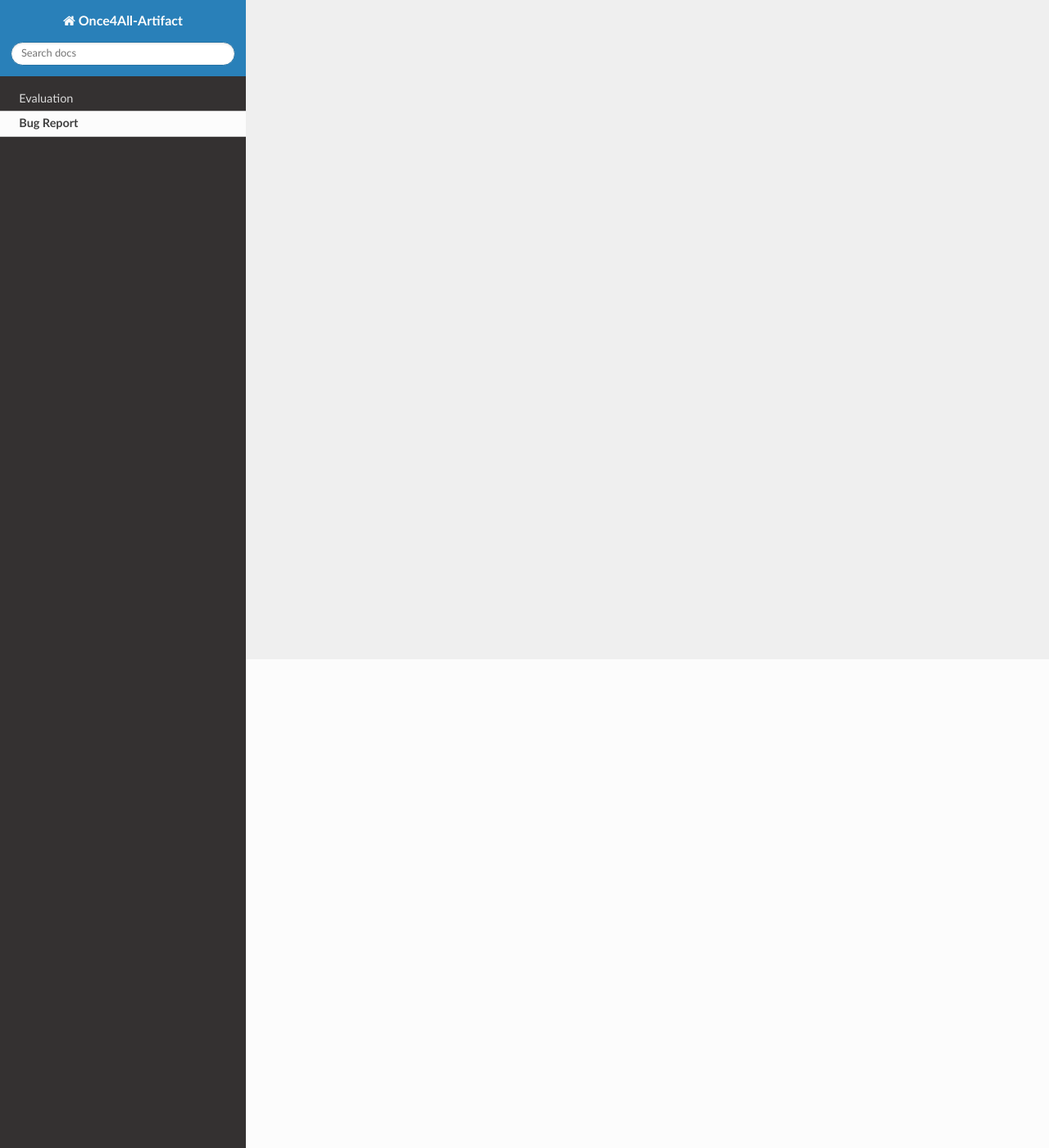
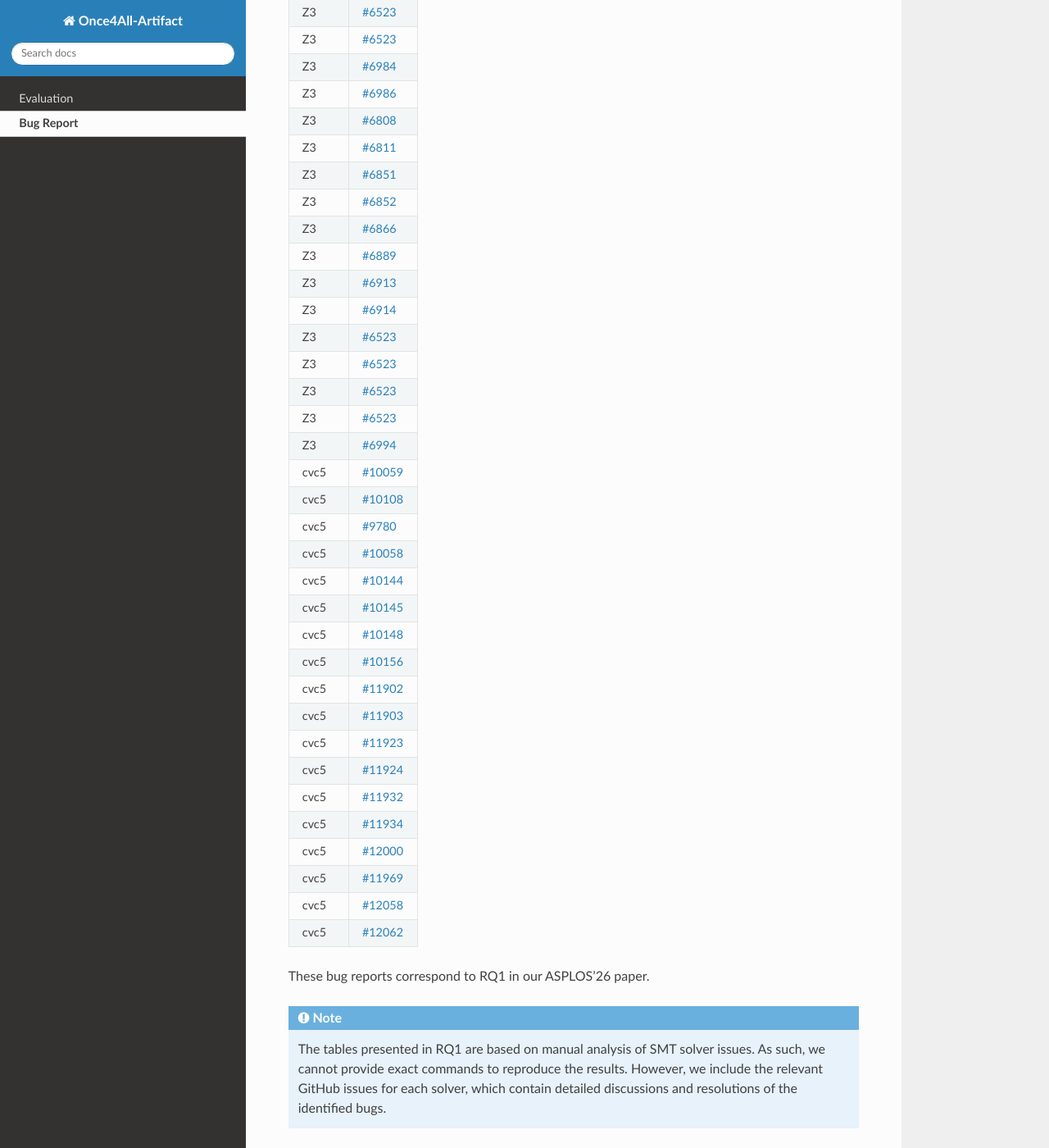
Before and after one commit to merlin-cs/Once4All, a Sphinx documentation site: the page built from docs/source/bug-report.rst, in a window 1280 px wide and 1400 px high, scrolled down 596 px. Shown: the whole window at 82% size. Built offline with Sphinx 7.4.7 and the Read the Docs theme 3.1.0, drawn with Linux system fonts in a browser that asks for light colours; some of the changed text lies outside the part shown.

Commit message:
Update bug-report.rst

```diff
--- a/docs/source/bug-report.rst
+++ b/docs/source/bug-report.rst
@@ -4,11 +4,55 @@ Bug Report
 This document provides an overview of the bugs identified in SMT solvers during our research.
 Each entry links to the corresponding GitHub issue for more detailed information.
 
-=================  =======
+=================  ====================================================================================================
     Solver           Issue ID
-=================  =======
-
-=================  =======
+=================  ====================================================================================================
+Z3                 `#6934 <https://github.com/Z3Prover/z3/issues/6934>`_
+Z3                 `#6935 <https://github.com/Z3Prover/z3/issues/6935>`_
+Z3                 `#6946 <https://github.com/Z3Prover/z3/issues/6946>`_
+Z3                 `#6950 <https://github.com/Z3Prover/z3/issues/6950>`_
+Z3                 `#6971 <https://github.com/Z3Prover/z3/issues/6971>`_
+Z3                 `#6523 <https://github.com/Z3Prover/z3/issues/6523#issuecomment-1730669133>`_
+Z3                 `#6523 <https://github.com/Z3Prover/z3/issues/6523#issuecomment-1733099033>`_
+Z3                 `#6523 <https://github.com/Z3Prover/z3/issues/6523#issuecomment-1751951898>`_
+Z3                 `#6523 <https://github.com/Z3Prover/z3/issues/6523#issuecomment-1764075704>`_
+Z3                 `#6523 <https://github.com/Z3Prover/z3/issues/6523#issuecomment-1787368861>`_
+Z3                 `#6523 <https://github.com/Z3Prover/z3/issues/6523#issuecomment-1788322001>`_
+Z3                 `#6523 <https://github.com/Z3Prover/z3/issues/6523#issuecomment-1792361820>`_
+Z3                 `#6984 <https://github.com/Z3Prover/z3/issues/6984>`_
+Z3                 `#6986 <https://github.com/Z3Prover/z3/issues/6986>`_
+Z3                 `#6808 <https://github.com/Z3Prover/z3/issues/6808>`_
+Z3                 `#6811 <https://github.com/Z3Prover/z3/issues/6811>`_
+Z3                 `#6851 <https://github.com/Z3Prover/z3/issues/6851>`_
+Z3                 `#6852 <https://github.com/Z3Prover/z3/issues/6852>`_
+Z3                 `#6866 <https://github.com/Z3Prover/z3/issues/6866>`_
+Z3                 `#6889 <https://github.com/Z3Prover/z3/issues/6889>`_
+Z3                 `#6913 <https://github.com/Z3Prover/z3/issues/6913>`_
+Z3                 `#6914 <https://github.com/Z3Prover/z3/issues/6914>`_
+Z3                 `#6523 <https://github.com/Z3Prover/z3/issues/6523#issuecomment-1801974241>`_
+Z3                 `#6523 <https://github.com/Z3Prover/z3/issues/6523#issuecomment-1803269115>`_
+Z3                 `#6523 <https://github.com/Z3Prover/z3/issues/6523#issuecomment-1810015182>`_
+Z3                 `#6523 <https://github.com/Z3Prover/z3/issues/6523#issuecomment-1810036246>`_
+Z3                 `#6994 <https://github.com/Z3Prover/z3/issues/6994>`_
+cvc5               `#10059 <https://github.com/cvc5/cvc5/issues/10059>`_
+cvc5               `#10108 <https://github.com/cvc5/cvc5/issues/10108>`_
+cvc5               `#9780 <https://github.com/cvc5/cvc5/issues/9780>`_
+cvc5               `#10058 <https://github.com/cvc5/cvc5/issues/10058>`_
+cvc5               `#10144 <https://github.com/cvc5/cvc5/issues/10144>`_
+cvc5               `#10145 <https://github.com/cvc5/cvc5/issues/10145>`_
+cvc5               `#10148 <https://github.com/cvc5/cvc5/issues/10148>`_
+cvc5               `#10156 <https://github.com/cvc5/cvc5/issues/10156>`_
+cvc5               `#11902 <https://github.com/cvc5/cvc5/issues/11902>`_
+cvc5               `#11903 <https://github.com/cvc5/cvc5/issues/11903>`_
+cvc5               `#11923 <https://github.com/cvc5/cvc5/issues/11923>`_
+cvc5               `#11924 <https://github.com/cvc5/cvc5/issues/11924>`_
+cvc5               `#11932 <https://github.com/cvc5/cvc5/issues/11932>`_
+cvc5               `#11934 <https://github.com/cvc5/cvc5/issues/11934>`_
+cvc5               `#12000 <https://github.com/cvc5/cvc5/issues/12000>`_
+cvc5               `#11969 <https://github.com/cvc5/cvc5/issues/11969>`_
+cvc5               `#12058 <https://github.com/cvc5/cvc5/issues/12058>`_
+cvc5               `#12062 <https://github.com/cvc5/cvc5/issues/12062>`_
+=================  ====================================================================================================
 
 These bug reports correspond to RQ1 in our ASPLOS'26 paper.
 
```
